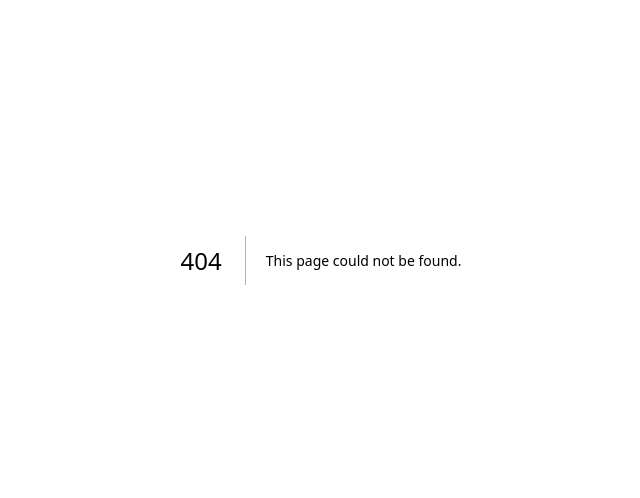
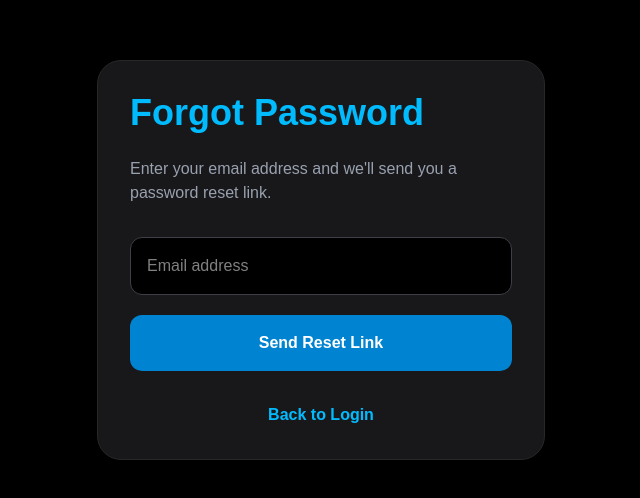
Before and after one commit to lowwxxx09-stack/proxysocials, a Next.js app: page /forgot-password in a window 1280 px wide. Before the commit this address had no page. Shown: the part 140-638 px from the top of the page, without its empty margins (319-959 px from the left). Built offline with nearby package versions, Linux system fonts and the light colour scheme; no server answers.

Commit message:
Add forgot password and reset password pages

```diff
--- /dev/null
+++ b/app/forgot-password/page.tsx
@@ -0,0 +1,84 @@
+"use client";
+
+import { useState } from "react";
+import Link from "next/link";
+import { createClient } from "@/utils/supabase/client";
+
+export default function ForgotPasswordPage() {
+  const supabase = createClient();
+
+  const [email, setEmail] = useState("");
+  const [loading, setLoading] = useState(false);
+  const [message, setMessage] = useState("");
+
+  async function resetPassword() {
+    setLoading(true);
+    setMessage("");
+
+    const { error } = await supabase.auth.resetPasswordForEmail(email, {
+      redirectTo:
+        window.location.origin + "/reset-password",
+    });
+
+    if (error) {
+      setMessage(error.message);
+    } else {
+      setMessage(
+        "Password reset email sent. Please check your inbox."
+      );
+    }
+
+    setLoading(false);
+  }
+
+  return (
+    <main className="min-h-screen bg-black flex items-center justify-center px-6">
+
+      <div className="w-full max-w-md bg-zinc-900 border border-zinc-800 rounded-3xl p-8">
+
+        <h1 className="text-4xl font-black text-sky-400 mb-6">
+          Forgot Password
+        </h1>
+
+        <p className="text-gray-400 mb-8">
+          Enter your email address and we'll send you a password reset link.
+        </p>
+
+        <input
+          type="email"
+          placeholder="Email address"
+          className="w-full rounded-xl bg-black border border-zinc-700 p-4 text-white mb-5"
+          value={email}
+          onChange={(e) => setEmail(e.target.value)}
+        />
+
+        <button
+          onClick={resetPassword}
+          disabled={loading}
+          className="w-full bg-sky-600 hover:bg-sky-700 rounded-xl py-4 font-bold text-white transition"
+        >
+          {loading ? "Sending..." : "Send Reset Link"}
+        </button>
+
+        {message && (
+          <p className="mt-5 text-center text-sm text-green-400">
+            {message}
+          </p>
+        )}
+
+        <div className="mt-8 text-center">
+
+          <Link
+            href="/login"
+            className="text-sky-400 font-bold"
+          >
+            Back to Login
+          </Link>
+
+        </div>
+
+      </div>
+
+    </main>
+  );
+}
--- /dev/null
+++ b/app/reset-password/page.tsx
@@ -0,0 +1,85 @@
+"use client";
+
+import { useState } from "react";
+import { useRouter } from "next/navigation";
+import { createClient } from "@/utils/supabase/client";
+
+export default function ResetPasswordPage() {
+  const supabase = createClient();
+  const router = useRouter();
+
+  const [password, setPassword] = useState("");
+  const [confirmPassword, setConfirmPassword] = useState("");
+  const [loading, setLoading] = useState(false);
+  const [message, setMessage] = useState("");
+
+  async function updatePassword() {
+    if (password !== confirmPassword) {
+      setMessage("Passwords do not match.");
+      return;
+    }
+
+    setLoading(true);
+    setMessage("");
+
+    const { error } = await supabase.auth.updateUser({
+      password,
+    });
+
+    if (error) {
+      setMessage(error.message);
+    } else {
+      setMessage("Password updated successfully.");
+
+      setTimeout(() => {
+        router.push("/login");
+      }, 2000);
+    }
+
+    setLoading(false);
+  }
+
+  return (
+    <main className="min-h-screen bg-black flex items-center justify-center px-6">
+
+      <div className="w-full max-w-md bg-zinc-900 border border-zinc-800 rounded-3xl p-8">
+
+        <h1 className="text-4xl font-black text-sky-400 mb-6">
+          Reset Password
+        </h1>
+
+        <input
+          type="password"
+          placeholder="New Password"
+          className="w-full rounded-xl bg-black border border-zinc-700 p-4 text-white mb-5"
+          value={password}
+          onChange={(e) => setPassword(e.target.value)}
+        />
+
+        <input
+          type="password"
+          placeholder="Confirm Password"
+          className="w-full rounded-xl bg-black border border-zinc-700 p-4 text-white mb-5"
+          value={confirmPassword}
+          onChange={(e) => setConfirmPassword(e.target.value)}
+        />
+
+        <button
+          onClick={updatePassword}
+          disabled={loading}
+          className="w-full bg-sky-600 hover:bg-sky-700 rounded-xl py-4 font-bold text-white transition"
+        >
+          {loading ? "Updating..." : "Update Password"}
+        </button>
+
+        {message && (
+          <p className="mt-5 text-center text-green-400">
+            {message}
+          </p>
+        )}
+
+      </div>
+
+    </main>
+  );
+}
```
